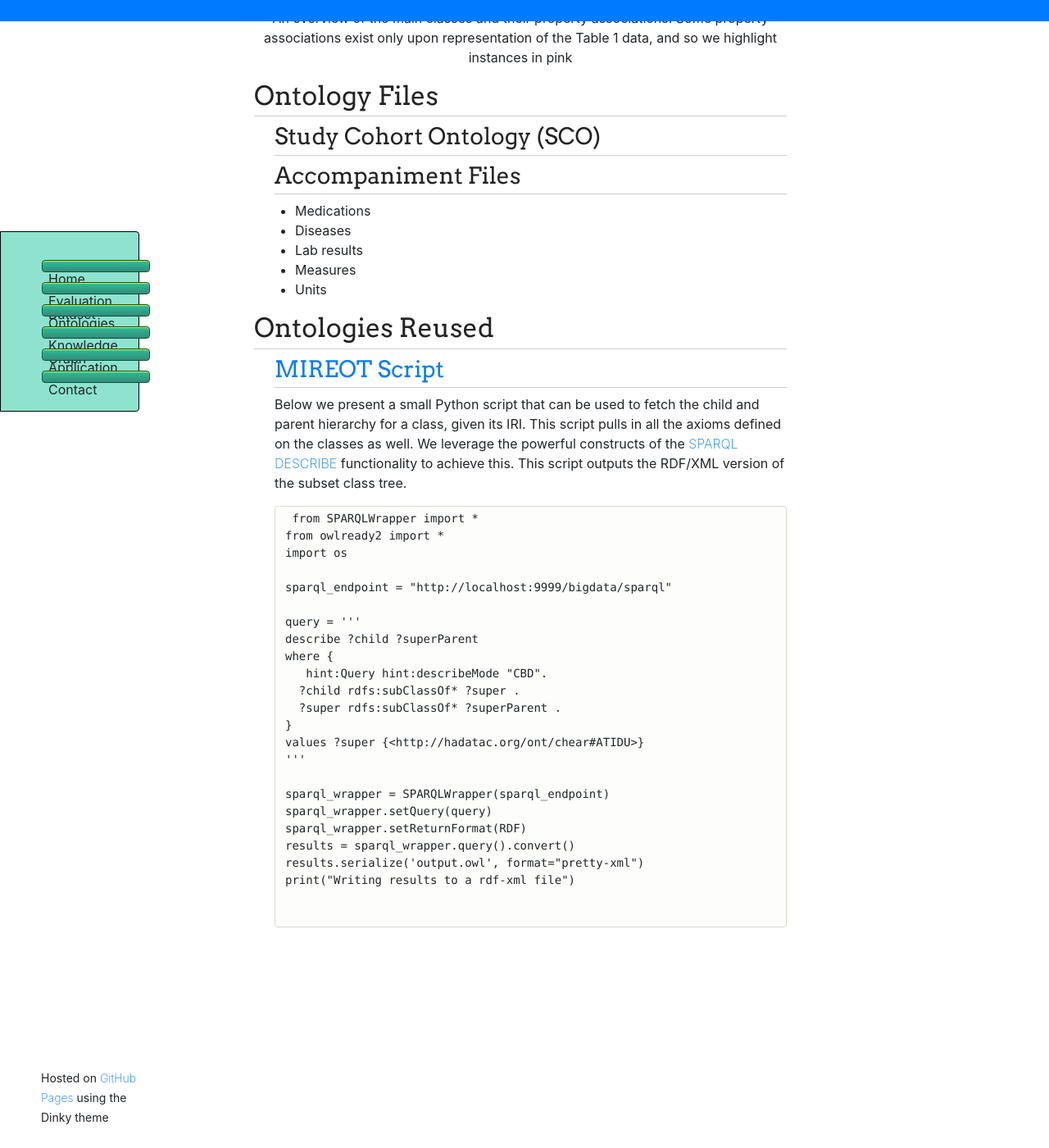
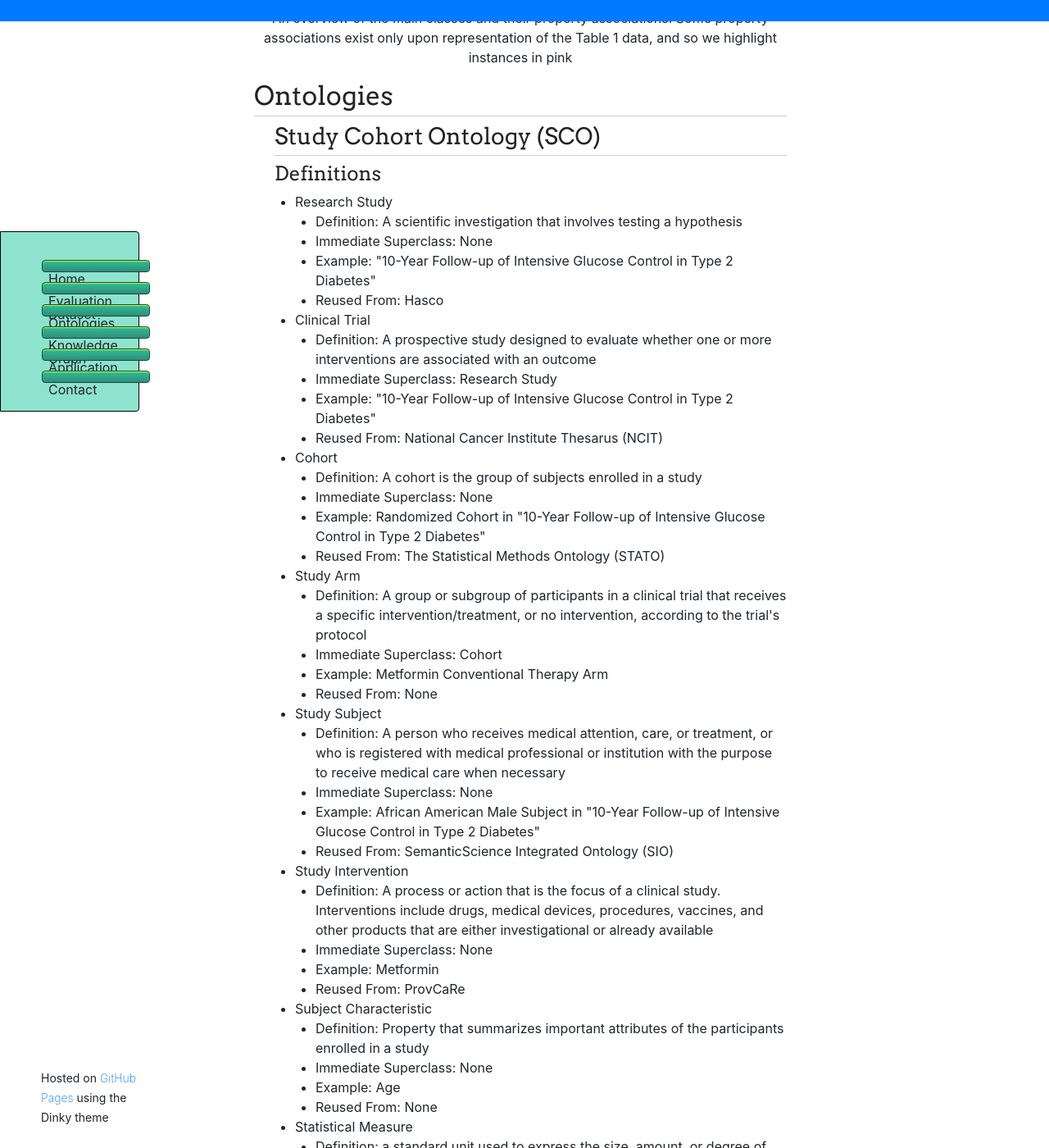
Before and after one commit to tetherless-world/study-cohort-ontology, a Jekyll site: the page built from ontology-resource.md, in a window 1280 px wide and 1400 px high, scrolled down 722 px. Shown: the whole window at 82% size. Built offline with Jekyll 4.4.1, drawn with Linux system fonts in a browser that asks for light colours; nearby versions of some CDN libraries; our own code applies the rules of GitHub Pages for plain Markdown files; library files that are not in the unit come from our copies; some of the changed text lies outside the part shown.

Commit message:
Update ontology-resource.md

```diff
--- a/ontology-resource.md
+++ b/ontology-resource.md
@@ -10,11 +10,92 @@
 
 <article class="mb-5" id="ontologyfile">
 <content>
-<h2>Ontology Files</h2>
+<h2>Ontologies</h2>
 <ul>
 <h3> Study Cohort Ontology (SCO) </h3>
-<h3> Accompaniment Files </h3>
+ <h4> Definitions </h4>
+ <ul>
+ <li>Research Study
   <ul>
+  <li> Definition: A scientific investigation that involves testing a hypothesis </li>
+  <li> Immediate Superclass: None </li>
+  <li> Example: "10-Year Follow-up of Intensive Glucose Control in Type 2 Diabetes"</li>
+  <li> Reused From: Hasco</li>
+  </ul>
+  </li>
+
+
+  <li>Clinical Trial
+  <ul>
+  <li> Definition: A prospective study designed to evaluate whether one or more interventions are associated with an outcome</li>
+  <li> Immediate Superclass: Research Study</li>
+  <li> Example: "10-Year Follow-up of Intensive Glucose Control in Type 2 Diabetes"</li>
+  <li> Reused From: National Cancer Institute Thesarus (NCIT) </li>
+  </ul>
+  </li>
+
+
+  <li>Cohort
+  <ul>
+  <li> Definition: A cohort is the group of subjects enrolled in a study</li>
+  <li> Immediate Superclass: None</li>
+  <li> Example: Randomized Cohort in "10-Year Follow-up of Intensive Glucose Control in Type 2 Diabetes"</li>
+  <li> Reused From: The Statistical Methods Ontology (STATO)</li>
+  </ul>
+  </li>
+
+
+  <li>Study Arm
+  <ul>
+  <li> Definition: A group or subgroup of participants in a clinical trial that receives a specific intervention/treatment, or no intervention, according to the trial's protocol</li>
+  <li> Immediate Superclass: Cohort</li>
+  <li> Example: Metformin Conventional Therapy Arm</li>
+  <li> Reused From: None</li>
+  </ul>
+  </li>
+
+  <li>Study Subject
+  <ul>
+  <li> Definition: A person who receives medical attention, care, or treatment, or who is registered with medical professional or institution with the purpose to receive medical care when necessary</li>
+  <li> Immediate Superclass: None</li>
+  <li> Example: African American Male Subject in "10-Year Follow-up of Intensive Glucose Control in Type 2 Diabetes"</li>
+  <li> Reused From: SemanticScience Integrated Ontology (SIO)</li>
+  </ul>
+  </li>
+
+  <li>Study Intervention
+  <ul>
+  <li> Definition: A process or action that is the focus of a clinical study. Interventions include drugs, medical devices, procedures, vaccines, and other products that are either investigational or already available</li>
+  <li> Immediate Superclass: None</li>
+  <li> Example: Metformin</li>
+  <li> Reused From: ProvCaRe </li>
+  </ul>
+  </li>
+
+  <li>Subject Characteristic
+  <ul>
+  <li> Definition: Property that summarizes important attributes of the participants enrolled in a study</li>
+  <li> Immediate Superclass: None</li>
+  <li> Example: Age</li>
+  <li> Reused From: None</li>
+  </ul>
+  </li>
+
+  <li>Statistical Measure
+  <ul>
+  <li> Definition: a standard unit used to express the size, amount, or degree of something</li>
+  <li> Immediate Superclass: None</li>
+  <li> Example: Mean</li>
+  <li> Reused From: ProvCaRe</li>
+  </ul>
+  </li>
+
+ </ul>
+
+
+<h3> Accompanying Suite of Ontologies </h3>
+
+<ul>
 <li> Medications</li>
 <li> Diseases</li>
 <li> Lab results</li>
```
